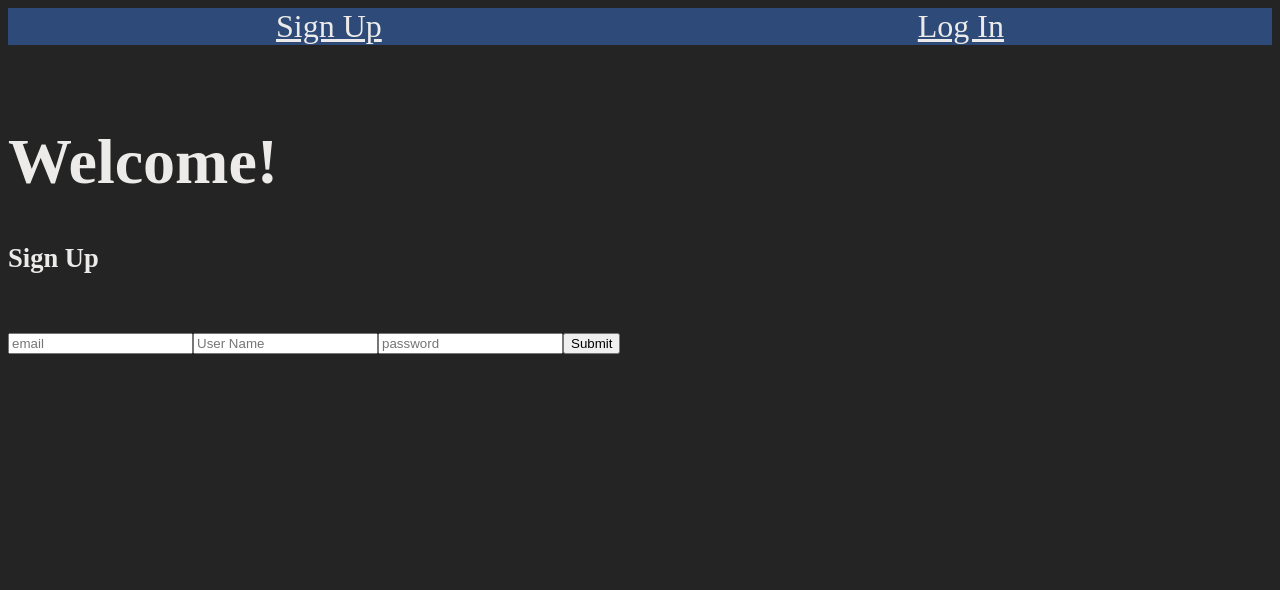
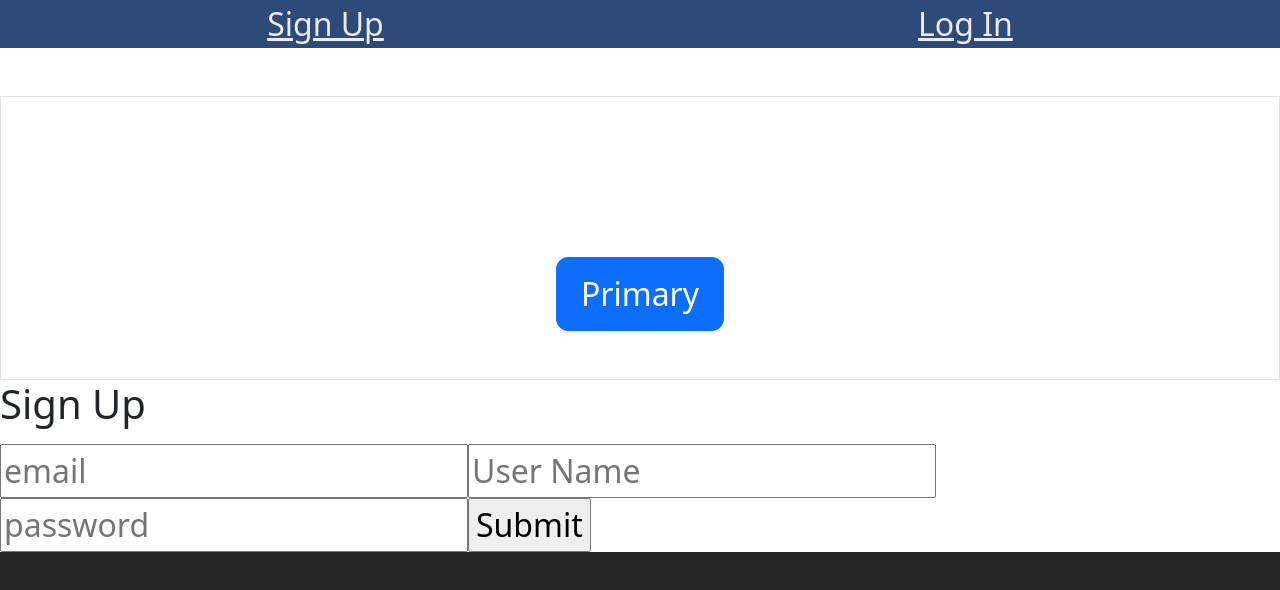
Before and after one commit to Santi-3rd/Gw2-Legendary-Tool, a React (Vite) app in the folder frontend/: page / in a window 1280 px wide. Shown: the top 590 px of the page. Built offline with nearby package versions, Linux system fonts and the light colour scheme; no server answers.

Commit message:
started implementing react-bootstrap

```diff
--- a/frontend/package.json
+++ b/frontend/package.json
@@ -11,7 +11,9 @@
   },
   "dependencies": {
     "axios": "^1.4.0",
+    "bootstrap": "^5.3.2",
     "react": "^18.2.0",
+    "react-bootstrap": "^2.9.0",
     "react-dom": "^18.2.0",
     "react-router-dom": "^6.16.0"
   },
--- a/frontend/src/App.jsx
+++ b/frontend/src/App.jsx
@@ -3,6 +3,9 @@
 import { Link, Outlet, useNavigate} from "react-router-dom";
 import { createContext, useContext } from "react";
 import { api } from "./utilities.jsx";
+import 'bootstrap/dist/css/bootstrap.min.css';
+
+
 
 export const userContext = createContext();
 
@@ -76,6 +79,7 @@
           }
         </nav>
         <div>
+
           <img src={`${icon}`}></img>
         </div>
       </header>
--- a/frontend/src/components/Welcome.jsx
+++ b/frontend/src/components/Welcome.jsx
@@ -1,9 +1,13 @@
+import Button from 'react-bootstrap/Button';
+
+
 
 export const Welcome = () => {
 
   return (
     <div className="bg-slate-600 p-4 border rounded-lg shadow-md text-center mx-auto max-w-md mt-20">
     <h1 className="text-3xl text-white">Welcome!</h1>
+    <Button variant="primary">Primary</Button>{' '}
   </div>
 );
 };
```
Also changed, not shown: 1 other file (tests, documents, lock files or other folders).
